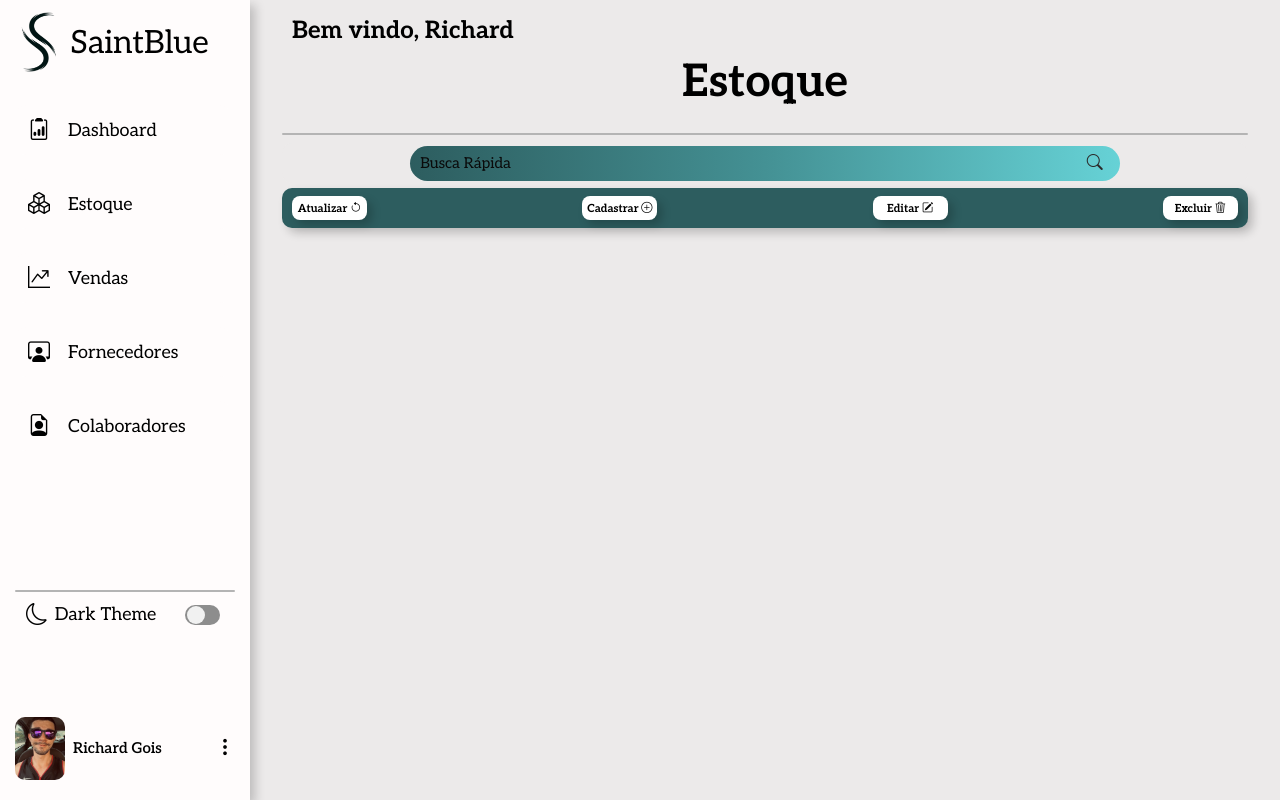
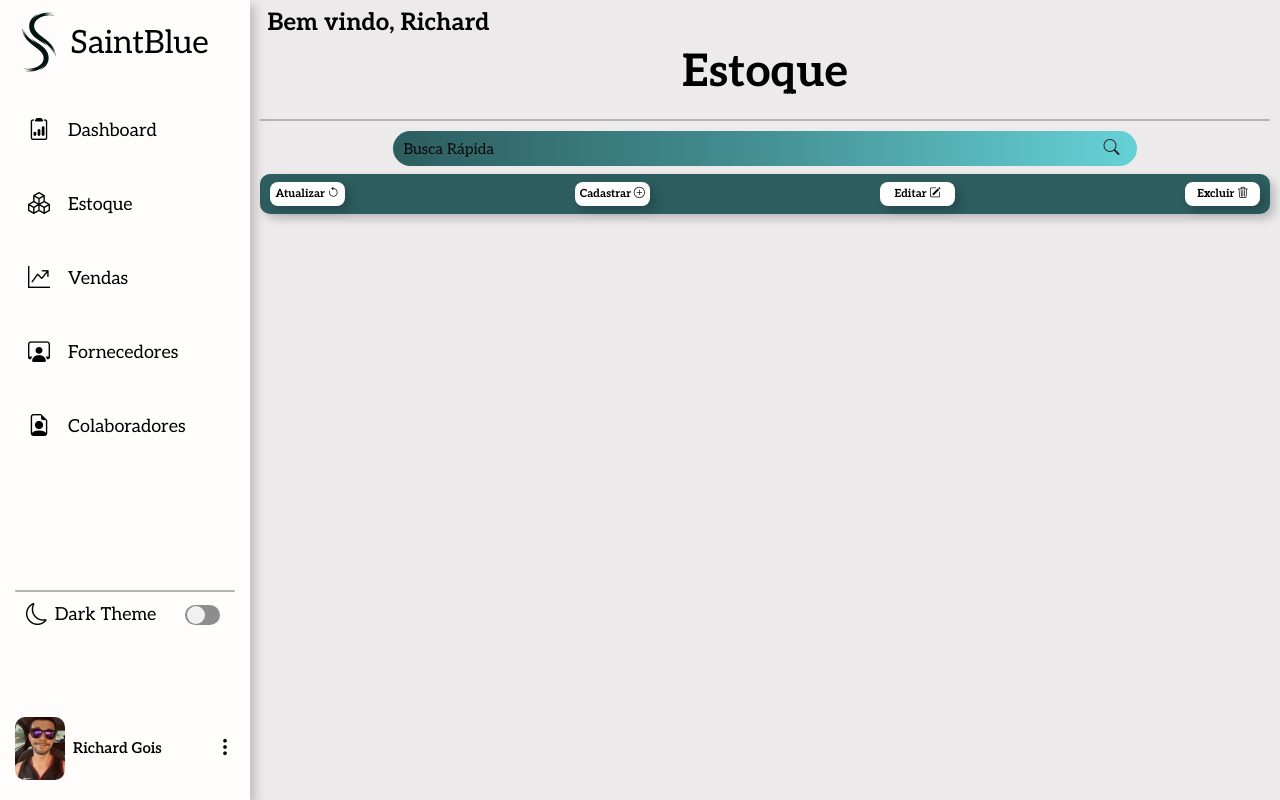
Before and after one commit to richardcastrogois/SAINTBLUE-GITHUB, a plain HTML site: page docs/Estoque/estoque.html in a window 1280 px wide. Drawn offline with nearby package versions, Linux system fonts and the light colour scheme; a web font is replaced by a local one.

Commit message:
update borda

```diff
--- a/docs/Estoque/estoque.css
+++ b/docs/Estoque/estoque.css
@@ -319,7 +319,7 @@ body{
 /*---------------------------------------Main*/
 main{
     margin-left: 250px;
-    padding: 2rem;
+    padding: 0.6rem;
     background-color: var(--color-main);
     color: var(--color-main-texto);
     width: calc(100% - 250px);
@@ -346,9 +346,9 @@ main.min_main {
     font-weight: bold;
     font-size: 1.5rem;
     position: relative;
-    padding: 10px;
+    padding: 0.5rem;
     z-index: 1;
-    margin-top: -4rem;
+    margin-top: -3rem;
     width: 100%;
 }
 
@@ -356,8 +356,8 @@ main.min_main {
 .linha_main{
     width: 100%;
     height: 2px;
-    border-radius: 12px;
-    margin-top: 5px;
+    border-radius: 15px;
+    margin-top: 1px;
     margin-bottom: 6px;
     background-color:var(--color-linha);
 }
```
